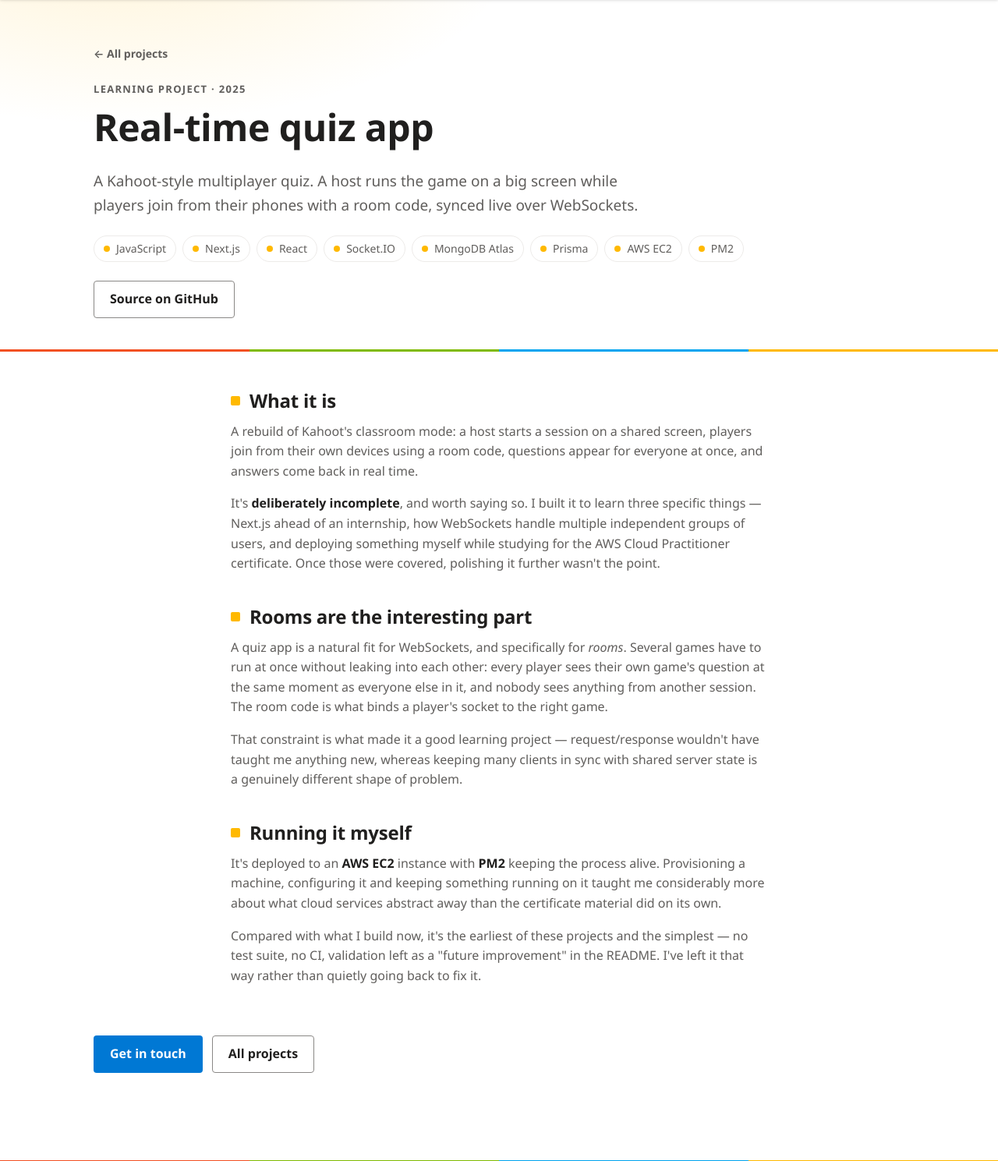
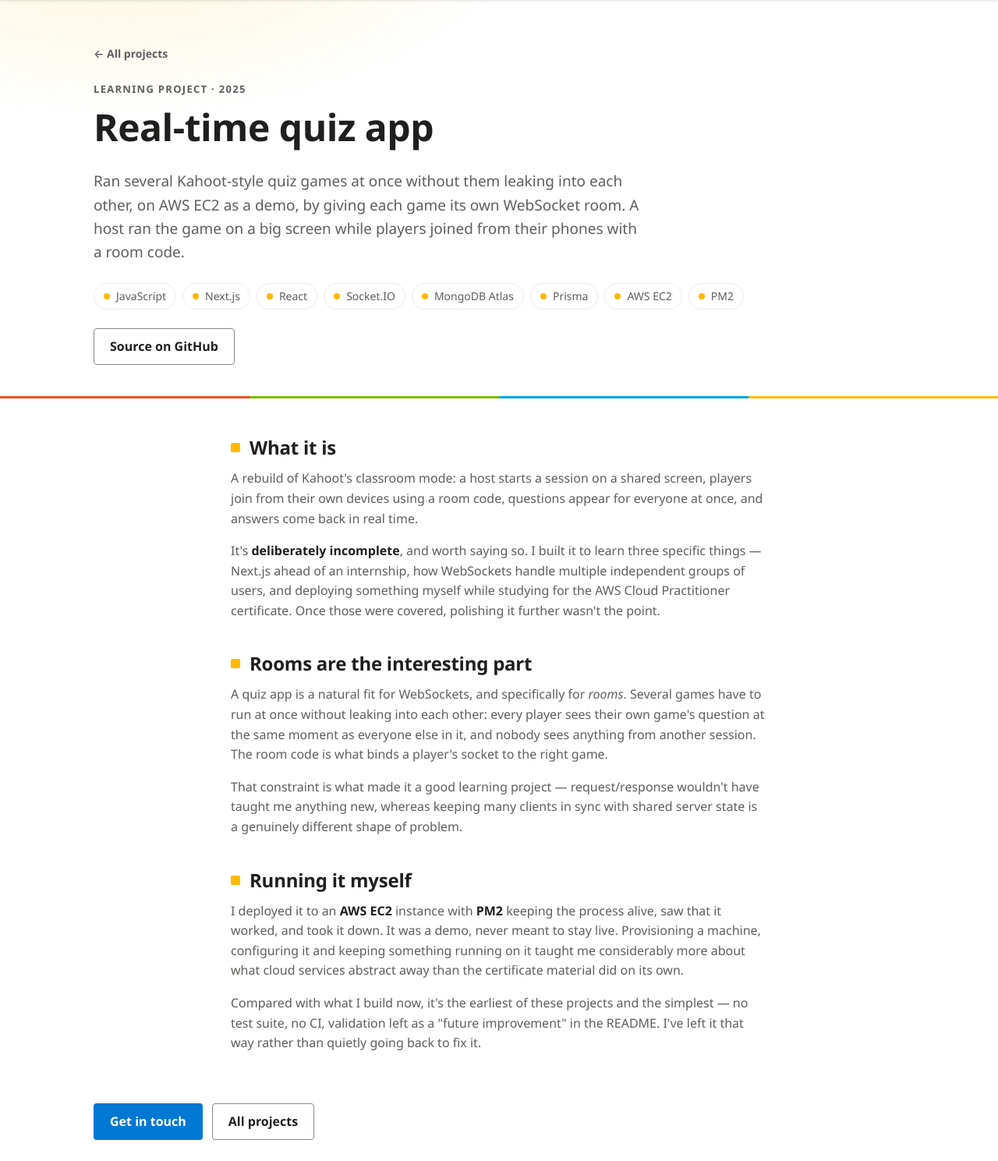
Before and after one commit to Ollie1994/portfolio, an ASP.NET Core app: page /projects/quiz in a window 1280 px wide. Shown: the part 67-1556 px from the top of the page at 78% size. Run offline with ASP.NET Core 8, Linux system fonts and the light colour scheme; data that the repository does not hold is empty; style sheets or scripts are compiled from the project's sources; some libraries are stand-ins or nearby versions.

Commit message:
Rewrite project summaries as what was achieved, how measured, and how
Each card and page intro now says what was accomplished, by what measure, and
by doing what. The measures are only things that are true: no invented figures,
and general terms where there are none.

The quiz page said the app is deployed. It was a demo on EC2, taken down once
it worked, so it now says that.

Closes #33

Co-Authored-By: Claude Opus 5.5 <noreply@anthropic.com>

```diff
--- a/src/Portfolio.Client/Pages/Projects/PortfolioProject.razor
+++ b/src/Portfolio.Client/Pages/Projects/PortfolioProject.razor
@@ -3,7 +3,7 @@
 <ProjectPage Title="This portfolio site"
              Kicker="Live · 2026"
              AccentClass="accent-blue"
-             Summary="A serverless portfolio on the Microsoft stack — Blazor WebAssembly in the browser, Azure Functions behind it, deployed automatically and running at zero cost."
+             Summary="Runs a public site and API at $0 hosting, with limits that pause service instead of sending a bill, by building serverless on Azure's free tiers: Blazor WebAssembly in the browser, Azure Functions behind it, and every merge tested before it deploys."
              Tech="@(new[] { "C#", ".NET 8", "Blazor WebAssembly", "Azure Functions", "Azure Static Web Apps", "GitHub Actions", "xUnit", "Application Insights" })"
              Links="@(new[] { new ProjectPage.ProjectLink("Source on GitHub", "https://github.com/Ollie1994/portfolio") })">
 
--- a/src/Portfolio.Client/Pages/Projects/QuizProject.razor
+++ b/src/Portfolio.Client/Pages/Projects/QuizProject.razor
@@ -3,7 +3,7 @@
 <ProjectPage Title="Real-time quiz app"
              Kicker="Learning project · 2025"
              AccentClass="accent-yellow"
-             Summary="A Kahoot-style multiplayer quiz. A host runs the game on a big screen while players join from their phones with a room code, synced live over WebSockets."
+             Summary="Ran several Kahoot-style quiz games at once without them leaking into each other, on AWS EC2 as a demo, by giving each game its own WebSocket room. A host ran the game on a big screen while players joined from their phones with a room code."
              Tech="@(new[] { "JavaScript", "Next.js", "React", "Socket.IO", "MongoDB Atlas", "Prisma", "AWS EC2", "PM2" })"
              Links="@(new[] { new ProjectPage.ProjectLink("Source on GitHub", "https://github.com/Ollie1994/kahoot_clone_v5") })">
 
@@ -42,8 +42,9 @@
     <h2>Running it myself</h2>
 
     <p>
-        It's deployed to an <strong>AWS EC2</strong> instance with <strong>PM2</strong>
-        keeping the process alive. Provisioning a machine, configuring it and keeping
+        I deployed it to an <strong>AWS EC2</strong> instance with <strong>PM2</strong>
+        keeping the process alive, saw that it worked, and took it down. It was a demo,
+        never meant to stay live. Provisioning a machine, configuring it and keeping
         something running on it taught me considerably more about what cloud services
         abstract away than the certificate material did on its own.
     </p>
--- a/src/Portfolio.Client/Pages/Projects/SeedingProject.razor
+++ b/src/Portfolio.Client/Pages/Projects/SeedingProject.razor
@@ -3,7 +3,7 @@
 <ProjectPage Title="Database seeding system"
              Kicker="Professional work · 2025–26"
              AccentClass="accent-green"
-             Summary="A modular seeding system for an education platform, giving every developer reproducible test data across environments and feeding the automated integration tests."
+             Summary="Gave developers on an education platform reproducible test data across environments, used in their daily work and the automated integration tests, by building a modular, schema-validated seeding system with configurable volumes and relationships."
              Tech="@(new[] { "JavaScript", "Express.js", "MongoDB", "Mongoose", "Faker", "AJV", "Lodash" })">
 
     <h2>What it is</h2>
--- a/src/Portfolio.Client/Pages/Projects/VamProject.razor
+++ b/src/Portfolio.Client/Pages/Projects/VamProject.razor
@@ -3,7 +3,7 @@
 <ProjectPage Title="Väm"
              Kicker="Soft launch · 2026"
              AccentClass="accent-red"
-             Summary="A phone-first map of where Gothenburg's food trucks are today: who is out, where, and until when. Every location is entered by hand, because a wrong pin costs more than a missing one."
+             Summary="Built a phone-first map of where Gothenburg's food trucks are today, with every location confirmed by hand and a design that needs about one database query a minute per region, by entering locations from a phone and serving every visitor from one cached endpoint."
              Tech="@(new[] { "TypeScript", "Next.js 16", "React 19", "Supabase Postgres", "MapLibre GL JS", "Protomaps", "Tailwind CSS v4", "Vitest", "Vercel" })"
              Links="@(new[] { new ProjectPage.ProjectLink("Visit the site", "https://vararmaten.vercel.app"), new ProjectPage.ProjectLink("Source on GitHub", "https://github.com/Ollie1994/whereisfood") })">
 
```
Also changed, not shown: src/Portfolio.Client/Pages/Home.razor (+4 -4 lines).
